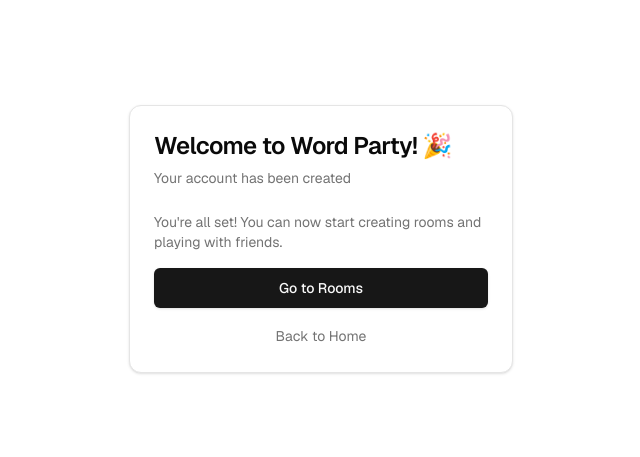
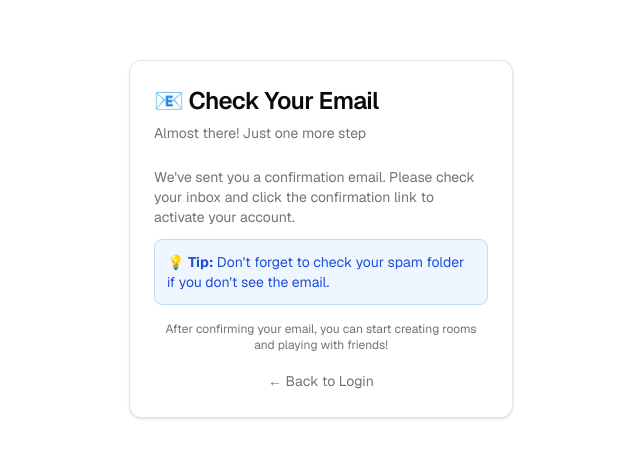
Before and after one commit to amokan/wordparty, a Next.js app: page /auth/sign-up-success in a window 1280 px wide. Shown: the part 161-618 px from the top of the page, without its empty margins (319-959 px from the left). Built offline with nearby package versions, Linux system fonts and the light colour scheme; no server answers.

Commit message:
fix auth redirect to indicate the user must check their email

```diff
--- a/app/auth/sign-up-success/page.tsx
+++ b/app/auth/sign-up-success/page.tsx
@@ -16,22 +16,31 @@ export default function Page() {
           <Card>
             <CardHeader>
               <CardTitle className="text-2xl">
-                Welcome to Word Party! 🎉
+                📧 Check Your Email
               </CardTitle>
-              <CardDescription>Your account has been created</CardDescription>
+              <CardDescription>Almost there! Just one more step</CardDescription>
             </CardHeader>
             <CardContent className="space-y-4">
-              <p className="text-sm text-muted-foreground">
-                You&apos;re all set! You can now start creating rooms and playing with friends.
-              </p>
-              <Link href="/rooms" className="w-full block">
-                <Button className="w-full" size="lg">
-                  Go to Rooms
-                </Button>
-              </Link>
+              <div className="space-y-3">
+                <p className="text-sm text-muted-foreground">
+                  We&apos;ve sent you a confirmation email. Please check your inbox and click the confirmation link to activate your account.
+                </p>
+                <div className="bg-blue-50 dark:bg-blue-950/50 border border-blue-200 dark:border-blue-800 rounded-lg p-3">
+                  <p className="text-sm text-blue-700 dark:text-blue-300">
+                    💡 <strong>Tip:</strong> Don&apos;t forget to check your spam folder if you don&apos;t see the email.
+                  </p>
+                </div>
+              </div>
+
+              <div className="text-center space-y-2">
+                <p className="text-xs text-muted-foreground">
+                  After confirming your email, you can start creating rooms and playing with friends!
+                </p>
+              </div>
+
               <div className="text-center">
-                <Link href="/" className="text-sm text-muted-foreground hover:underline">
-                  Back to Home
+                <Link href="/auth/login" className="text-sm text-muted-foreground hover:underline">
+                  ← Back to Login
                 </Link>
               </div>
             </CardContent>
```
